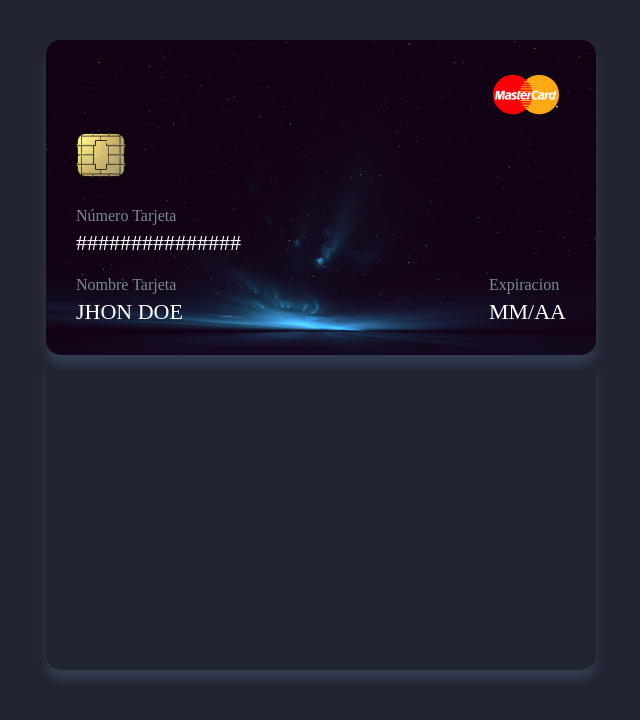
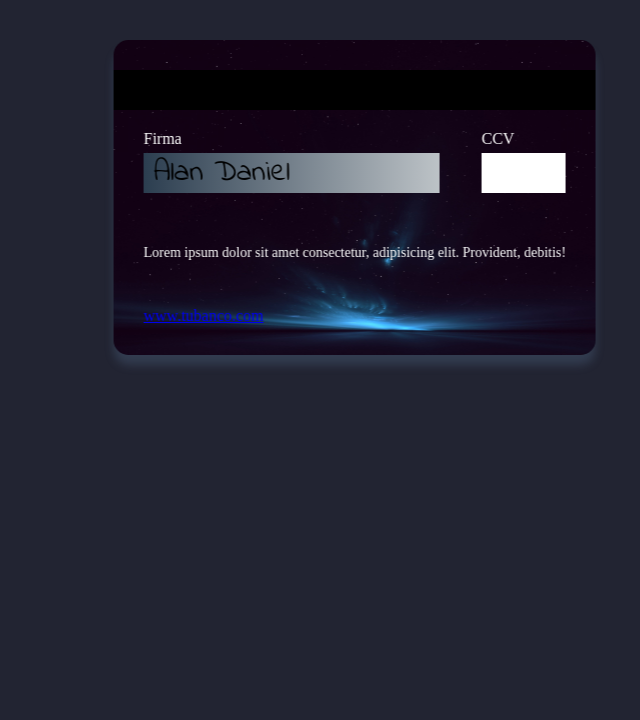
Before and after one commit to AlanDannS/Interfaz-tarjeta, a plain HTML site: page index.html in a window 1280 px wide. Shown: the whole page, without its empty margins (319-959 px from the left). Drawn offline with Linux system fonts and the light colour scheme.

Commit message:
Parte trasera terminada

```diff
--- a/css/style.css
+++ b/css/style.css
@@ -1,7 +1,11 @@
 :root {
     --principal-color: #222432;
     --color-white: #fff;
-    --color-label: #7d8994
+    --color-black: #000;
+    --color-label: #7d8994;
+    --img-tarjet: url(../img/tarjeta/horizon-stars-endless-space.jpeg);
+    --gradient-firma: linear-gradient(to right, #2c3e50, #bdc3c7);
+    --fuente-firma: 'Indie Flower', cursive;
 }
 
 * {
@@ -54,9 +58,12 @@ body {
     box-shadow: 0 10px 10px 0 rgba(90, 116, 148, 0.3);
 }
 
+
+/* Tar Delantera */
+
 .tarjeta .delantera {
     width: 100%;
-    background: url(../img/tarjeta/horizon-stars-endless-space.jpeg);
+    background: var(--img-tarjet);
     background-size: cover;
 }
 
@@ -97,3 +104,74 @@ body {
     justify-content: space-between;
     margin-top: 20px;
 }
+
+
+/* Tar Tracera */
+
+.trasera {
+    background: var(--img-tarjet);
+    background-size: cover;
+    position: absolute;
+    top: 0;
+    transform: rotateY(180deg);
+    backface-visibility: hidden;
+}
+
+.trasera .barra-magnetica {
+    height: 40px;
+    width: 100%;
+    position: absolute;
+    top: 30px;
+    left: 0;
+    background: var(--color-black);
+}
+
+.trasera .datos {
+    margin-top: 60px;
+    display: flex;
+    justify-content: space-between;
+}
+
+.trasera .datos p {
+    margin-bottom: 5px;
+}
+
+.trasera .datos #firma {
+    width: 70%;
+}
+
+.trasera .datos #firma .firma {
+    height: 40px;
+    background: var(--gradient-firma);
+}
+
+.trasera .datos #firma .firma p {
+    line-height: 40px;
+    font-family: var(--fuente-firma);
+    font-size: 30px;
+    color: var(--color-black);
+    padding: 0 10px;
+    text-transform: capitalize;
+}
+
+.trasera .datos #ccv {
+    width: 20%;
+}
+
+.trasera .datos #ccv .ccv {
+    background: var(--color-white);
+    height: 40px;
+    color: var(--color-black);
+    padding: 10px;
+    text-align: center;
+}
+
+.trasera .leyenda {
+    font-size: 14px;
+    line-height: 24px;
+}
+
+.trasera .link-banco {
+    font-size: 14px;
+    color: var(--color-white);
+}
--- a/index.html
+++ b/index.html
@@ -1,16 +1,17 @@
 <!DOCTYPE html>
-<html lang="en">
+<html lang="es">
 
 <head>
     <meta charset="UTF-8">
     <meta name="viewport" content="width=device-width, initial-scale=1.0">
     <title>Tarjeta Debito/Credito</title>
+    <link href="https://fonts.googleapis.com/css?family=Indie+Flower&display=swap" rel="stylesheet">
     <link rel="stylesheet" href="css/style.css">
 </head>
 
 <body>
     <div class="contenedor">
-        <section class="tarjeta" id="tarjeta">
+        <section class="tarjeta active" id="tarjeta">
             <div class="delantera">
                 <div class="logo-marca">
                     <img src="img/logo/mastercard.png" alt="">
@@ -34,6 +35,21 @@
                 </div>
             </div>
             <div class="trasera">
+                <div class="barra-magnetica"></div>
+                <div class="datos">
+                    <div class="grupo" id="firma">
+                        <p class="label">Firma</p>
+                        <div class="firma">
+                            <p>Alan Daniel</p>
+                        </div>
+                    </div>
+                    <div class="grupo" id="ccv">
+                        <p class="label">CCV</p>
+                        <p class="ccv"></p>
+                    </div>
+                </div>
+                <p class="leyenda">Lorem ipsum dolor sit amet consectetur, adipisicing elit. Provident, debitis!</p>
+                <a href="#" class="link-bank">www.tubanco.com</a>
 
             </div>
         </section>
```
